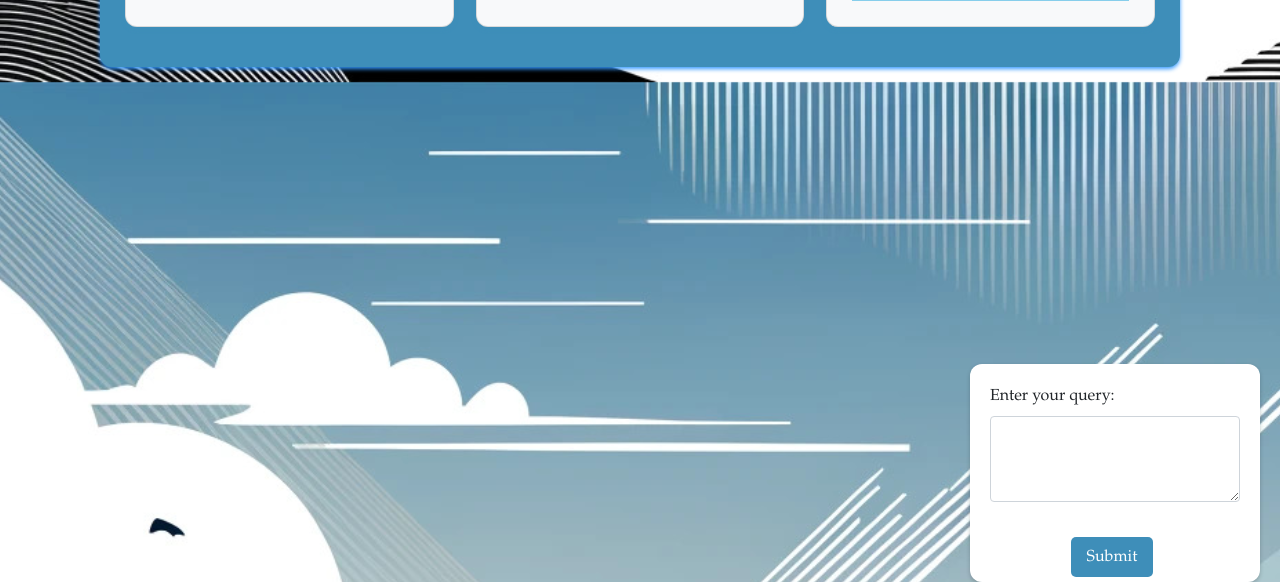
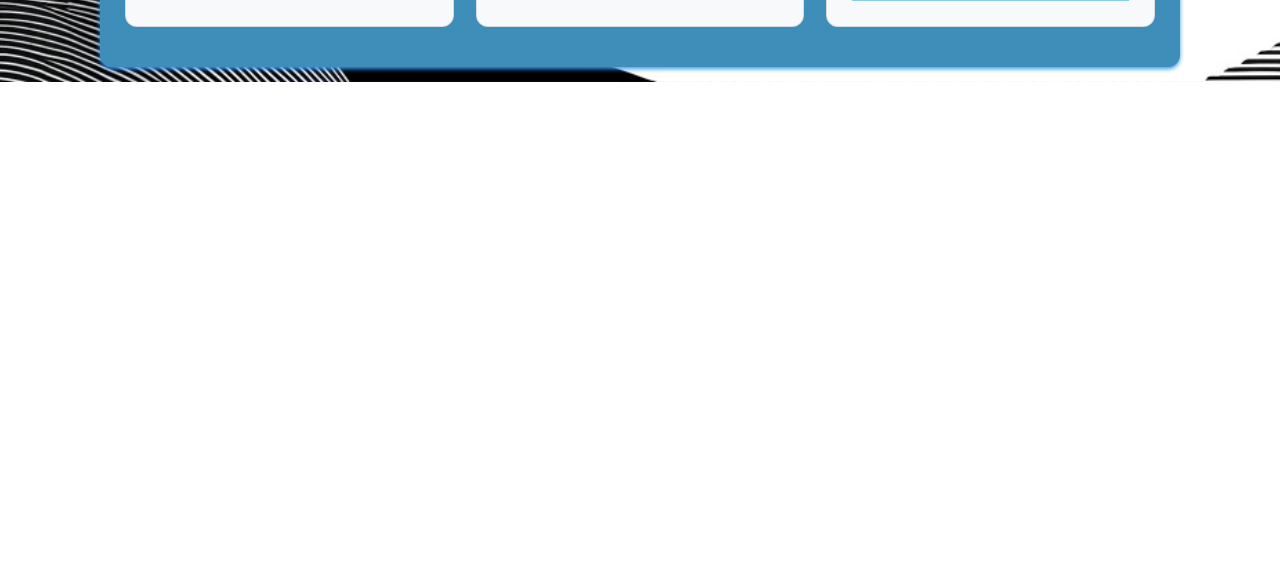
Before and after one commit to anurag1942003/EduTech-Distributed-Systems-Platform, a Django app: page /home/ in a window 1280 px wide. Shown: the part 1331-1913 px from the top of the page. After the commit the page ends 1413 px from the top, so only its background shows below. Run offline with Django 5.2, Linux system fonts and the light colour scheme; a user stored in the database is signed in; data comes from the database, SQL or seed files in the repository; some libraries are stand-ins or nearby versions.

Commit message:
changes made

```diff
--- a/templates/home.html
+++ b/templates/home.html
@@ -153,29 +153,7 @@
 }
 
 .query-form {
-    position: absolute;
-    bottom: -500px;
-    right: 20px;
-    max-width: 600px;
-    background-color: #fff;
-    padding: 20px;
-    border-radius: 12px;
-    box-shadow: 0 2px 4px rgba(0, 0, 0, 0.2);
-    transition: bottom 0.5s ease;
-}
-
-.query-form button[type="submit"] {
-    background-color: #3e8eb9;
-    color: white;
-    border: none;
-    padding: 8px 16px;
-    border-radius: 5px;
-    cursor: pointer;
-}
-
-.submit-btn {
-    text-align: center;
-    margin-top: 20px;
+    display: none; /* Remove query form */
 }
 
 .feedback-btn {
@@ -191,7 +169,6 @@
 }
 
 .feedback-form {
-    display: none;
     background-color: #fff;
     padding: 20px;
     border-radius: 12px;
@@ -209,7 +186,12 @@
     padding: 8px 16px;
     border-radius: 5px;
     cursor: pointer;
+    left: 50px;
 }
+
+.feedback-form {
+            display: none;
+        }
 
 #logoutButton {
     background-color: #303256;
@@ -339,7 +321,7 @@
     {% endif %}
 
     <button class="feedback-btn" onclick="toggleFeedback()">Submit Feedback</button>
-
+ <div id="feedbackFormContainer">
     <div class="feedback-form" id="feedbackForm">
         <form action="{% url 'submit_feedback' %}" method="post">
             {% csrf_token %}
@@ -354,20 +336,7 @@
             </div>
         </form>
     </div>
-
-    <div class="query-form">
-        <form action="{% url 'submit_query' %}" method="post">
-            {% csrf_token %}
-            <div class="form-group">
-                <label for="queryMessage">Enter your query:</label>
-                <textarea class="form-control" id="queryMessage" name="message" rows="3"></textarea>
-            </div>
-            <div class="submit-btn">
-                <button type="submit" class="btn btn-primary">Submit</button>
-            </div>
-        </form>
-    </div>
-
+</div>
     <script src="https://code.jquery.com/jquery-3.5.1.slim.min.js"></script>
     <script src="https://cdn.jsdelivr.net/npm/popper.js@1.16.1/dist/umd/popper.min.js"></script>
     <script src="https://stackpath.bootstrapcdn.com/bootstrap/4.5.2/js/bootstrap.min.js"></script>
@@ -387,6 +356,8 @@
 
         function toggleFeedback() {
             const feedbackForm = document.getElementById('feedbackForm');
+            // Get the container element
+            const feedbackFormContainer = document.getElementById('feedbackFormContainer');
             if (feedbackForm.style.display === 'none' || feedbackForm.style.display === '') {
                 feedbackForm.style.display = 'block';
             } else {
```
